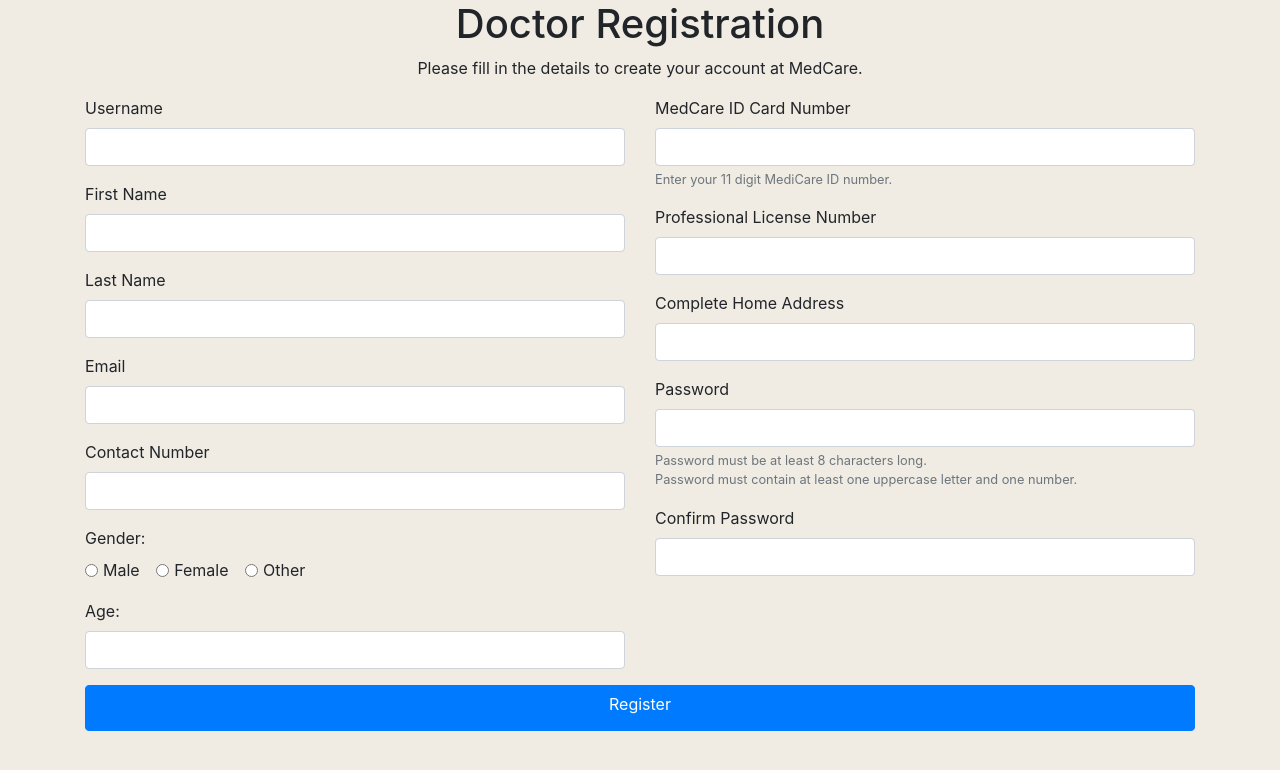
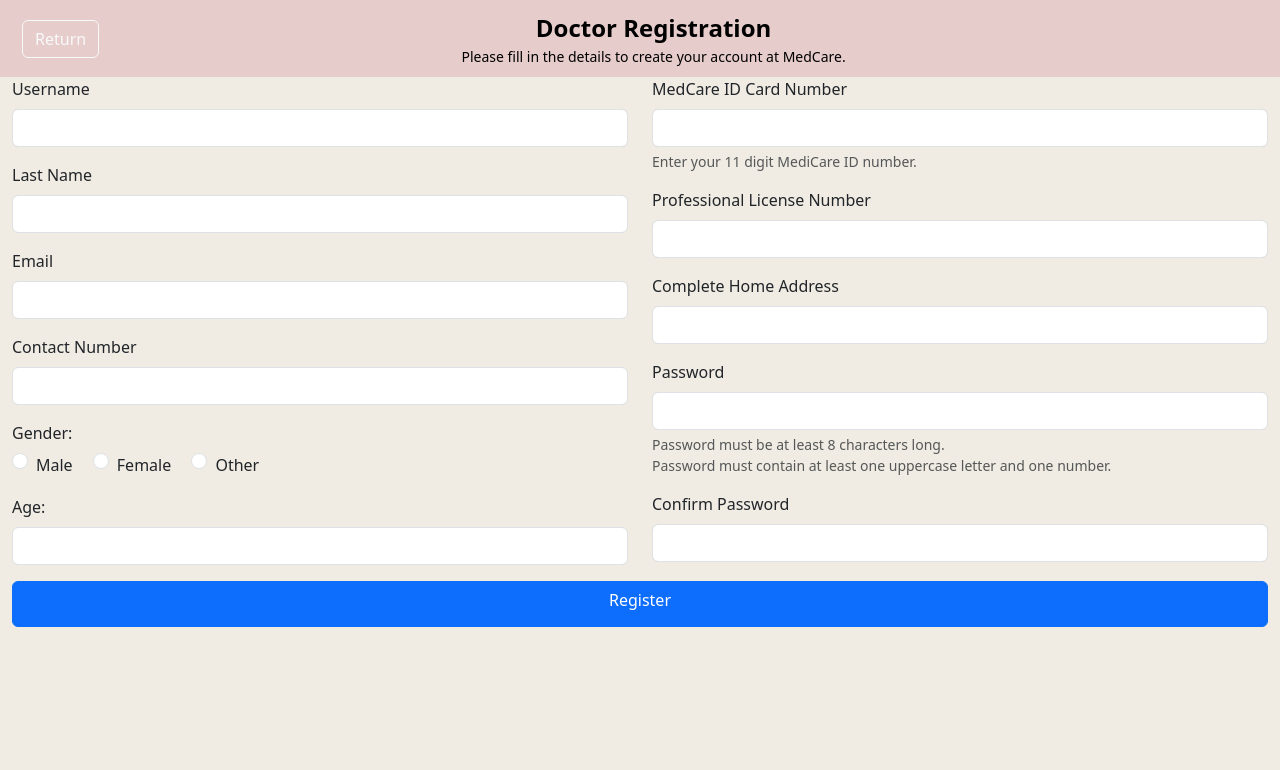
Before and after one commit to jysndabuio/EHR-Web-Application, a Flask app: page /register in a window 1280 px wide. Shown: the top 770 px of the page. Run offline with Flask 3, Linux system fonts and the light colour scheme; some libraries are stand-ins or nearby versions.

Commit message:
Nav Bar added Registration

```diff
--- a/app/static/css/styles.css
+++ b/app/static/css/styles.css
@@ -1,48 +1,3 @@
 body{
 background-color:  rgba(237, 232, 220, 0.8)
 }
-
-/* navigation bar */
-#scanfcode
-{
-border-radius:0px;
-background:#fff;
-padding:10px;
-font-size:17px;
-}
-/* logo or main heading */
-#logo
-{
-font-size:20px;
-font-weight:bolder;
-color:#00004d;
-letter-spacing:2px;
-}
-/* navigation links*/
-#link a
-{
-color:#01325d;
-margin:0 20px 0 10px;
-letter-spacing:1.5px;
-}
-/* navigation link with right border */
-#first-link
-{
-padding-right:6px;
-border-right:solid 1px #ccc;
-}
-/* sign up link button and toggle button */
-#button-link ,#toogle-button
-{
-color:#f2f2f2;
-border-style: solid;
-border-width: 1px;
-border-color: rgba(0,0,0,.2);
-border-radius: 2px;
-background-color: #fa6a48;
-line-height: 17px;
-}
-#button-link a
-{
-color:#f2f2f2;
-}
--- a/app/templates/register.html
+++ b/app/templates/register.html
@@ -5,14 +5,33 @@
   <meta name="viewport" content="width=device-width, initial-scale=1.0">
   <title>Patient Registration</title>
   <link href="https://stackpath.bootstrapcdn.com/bootstrap/4.5.2/css/bootstrap.min.css" rel="stylesheet">
+  <link href="https://cdn.jsdelivr.net/npm/bootstrap@5.3.0/dist/css/bootstrap.min.css" rel="stylesheet">
   <link rel="stylesheet" href="{{ url_for('static', filename='css/styles.css') }}">
 </head>
 <body>
 
-<div class="container" mt-5>
-  <h1 class="text-center">Doctor Registration</h1>
-  <p class="text-center">Please fill in the details to create your account at MedCare.</p>
+<!-- Navbar -->
+<nav class="navbar navbar-light" style="background-color: rgb(231, 204, 204); padding: 10px;">
+  <div class="container-fluid d-flex justify-content-between align-items-center">
+    <!-- Return Button -->
+    <button class="btn btn-outline-light" onclick="window.history.back();">
+      <i class="bi bi-arrow-left"></i> Return
+    </button>
 
+    <!-- Centered Two-Row Text -->
+    <div class="text-center">
+      <span class="text-black fw-bold" style="font-size: 1.5rem; display: block;">Doctor Registration</span>
+      <span class="text-black" style="font-size: 0.875rem; display: block;">Please fill in the details to create your account at MedCare.</span>
+    </div>
+
+    <!-- Empty div for alignment -->
+    <div style="width: 50px;"></div>
+  </div>
+</nav>
+
+
+<div class="container-fluid">
+  <div class="mt-5" style="margin-top: 0 !important;">
     <form action="{{ url_for('main.register') }}" method="POST">
       {{ form.hidden_tag() }}
 
@@ -22,14 +41,6 @@
             <label for="username">Username</label>
             {{ form.username(class="form-control", id="username") }}
             {% for error in form.username.errors %}
-            <div class="text-danger">{{ error }}</div>
-          {% endfor %}
-        </div>
-
-        <div class="form-group">
-          <label for="firstname">First Name</label>
-          {{ form.firstname(class="form-control", id="firstname") }}
-          {% for error in form.firstname.errors %}
               <div class="text-danger">{{ error }}</div>
             {% endfor %}
           </div>
@@ -141,10 +152,14 @@
       </div>
     </form>
   </div>
+</div>
 
 <script src="https://code.jquery.com/jquery-3.5.1.slim.min.js"></script>
 <script src="https://cdn.jsdelivr.net/npm/@popperjs/core@2.0.7/dist/umd/popper.min.js"></script>
 <script src="https://stackpath.bootstrapcdn.com/bootstrap/4.5.2/js/bootstrap.min.js"></script>
 <script src="{{ url_for('static', filename='js/register.js') }}"></script>
+<script src="https://cdn.jsdelivr.net/npm/@popperjs/core@2.11.8/dist/umd/popper.min.js"></script>
+<script src="https://cdn.jsdelivr.net/npm/bootstrap@5.3.0/dist/js/bootstrap.min.js"></script>
+<script src="https://cdn.jsdelivr.net/npm/bootstrap-icons/font/bootstrap-icons.js"></script>
 </body>
 </html>
```
Lines whose indentation alone changed are shown as unchanged.
